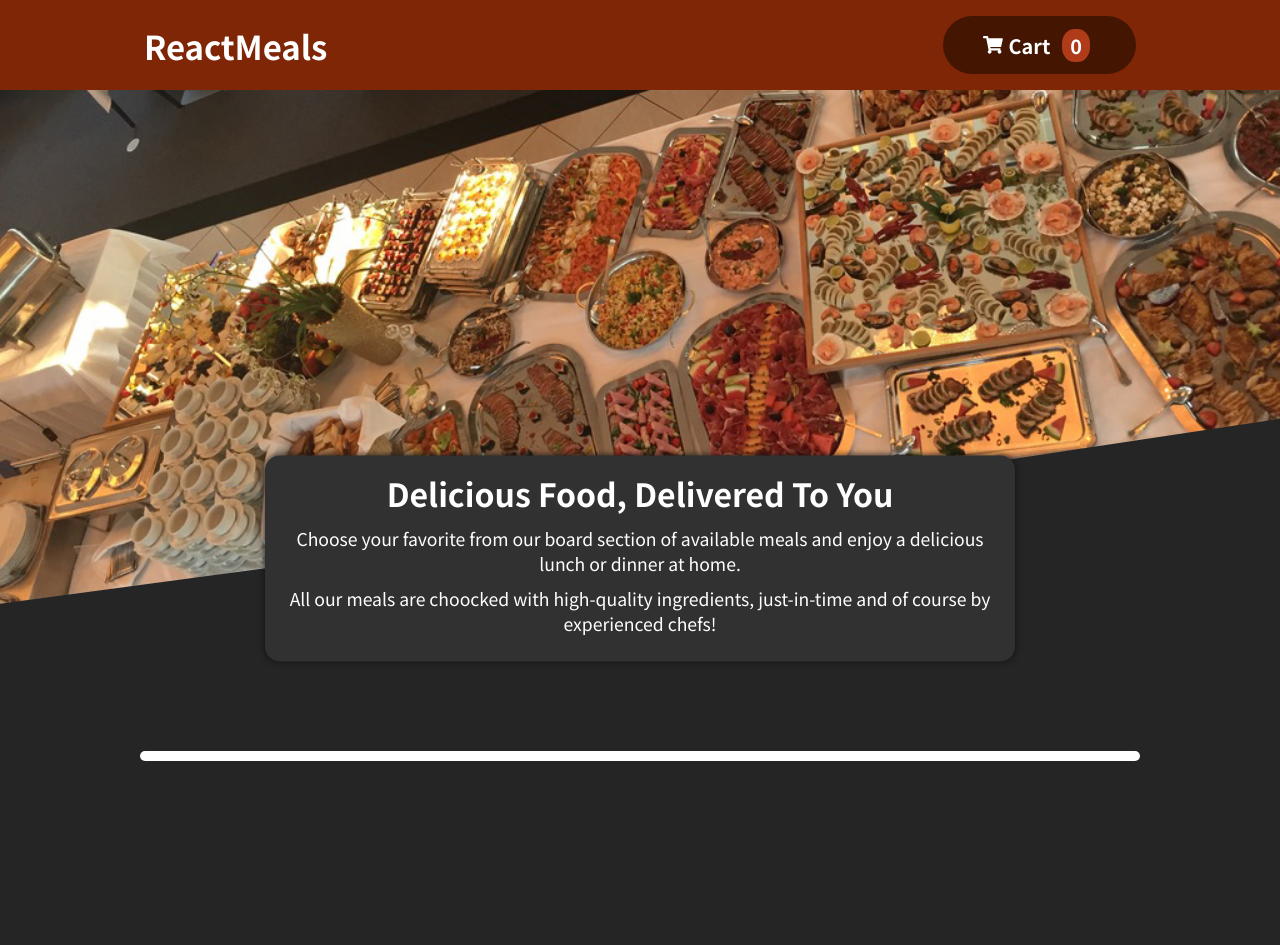
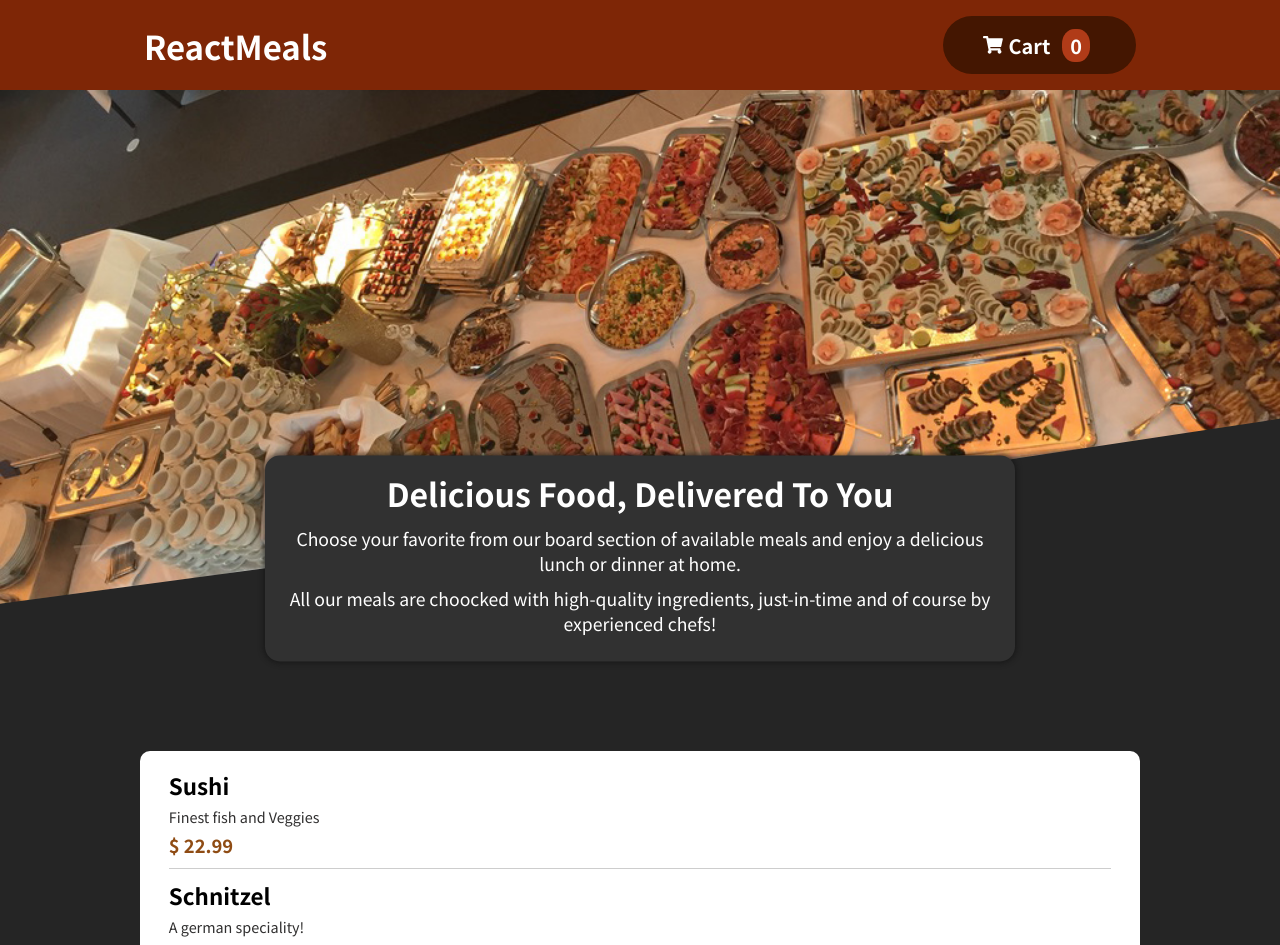
Before and after one commit to Amin-Ansari/ReactMeal, a React (Create React App) app: page / in a window 1280 px wide. Shown: the top 945 px of the page. Before the commit the page ends 825 px from the top, so only its background shows below. Built offline with nearby package versions, Linux system fonts and the light colour scheme.

Commit message:
The food description is done

```diff
--- /dev/null
+++ b/src/components/Layout/body/meals/Food.css
@@ -0,0 +1,22 @@
+.food-item {
+  display: flex;
+  justify-content: space-between;
+  border-bottom: 1.7px solid #cdcdcd;
+  margin: 10px 0px;
+}
+.food-item h3 {
+  font-size: 1.4rem;
+}
+.food-description p {
+  margin: 5px 0px;
+}
+.food-description p:nth-child(2) {
+  color: #302f2f;
+  font-size: 0.9rem;
+}
+.food-description p:nth-last-child(1) {
+  font-weight: bold;
+  font-size: 1.15rem;
+  color: #8f4c14;
+  margin: 5px 0px 10px;
+}
--- /dev/null
+++ b/src/components/Layout/body/meals/Food.js
@@ -0,0 +1,16 @@
+import "./Food.css";
+
+const Food = (props) => {
+  return (
+    <div className="food-item">
+      <div className="food-description">
+        <h3>{props.foodData.foodName}</h3>
+        <p>{props.foodData.description}</p>
+        <p>{`$ ${props.foodData.price}`}</p>
+      </div>
+      <div className="food-adding-form"></div>
+    </div>
+  );
+};
+
+export default Food;
--- a/src/components/Layout/body/meals/MealsWraper..js
+++ b/src/components/Layout/body/meals/MealsWraper..js
@@ -1,5 +1,6 @@
 import { useState } from "react";
 import ContainerFluid from "../../../UI/ContainerFluid";
+import Food from "./Food";
 import "./MealsWraper.css";
 
 const MealsWraper = (props) => {
@@ -27,7 +28,15 @@ const MealsWraper = (props) => {
   ]);
   return (
     <ContainerFluid className="flex-container">
-      <div className="meal-wrapper"></div>
+      <div className="meal-wrapper">
+        <ul>
+          {availableFoods.map((item, index) => (
+            <li key={index}>
+              <Food foodData={item} />
+            </li>
+          ))}
+        </ul>
+      </div>
     </ContainerFluid>
   );
 };
--- a/src/components/Layout/body/meals/MealsWraper.css
+++ b/src/components/Layout/body/meals/MealsWraper.css
@@ -6,10 +6,13 @@
   width: min(100%, 1000px);
   background-color: #fff;
   border-radius: 10px;
-  padding: 5px;
+  padding: 0rem 1rem 0.6rem;
   transform: translateY(-5vw);
 }
 @media all and (min-width: 768px) {
+  .meal-wrapper {
+    padding: 0.5rem 1.8rem 1rem;
+  }
   .meal-wrapper {
     transform: translateY(-15vw);
   }
--- a/src/index.css
+++ b/src/index.css
@@ -4,6 +4,7 @@
   margin: 0px;
   padding: 0px;
   box-sizing: border-box;
+  list-style-type: none;
 }
 body {
   font-family: "Noto Sans JP", -apple-system, BlinkMacSystemFont, "Segoe UI",
```
